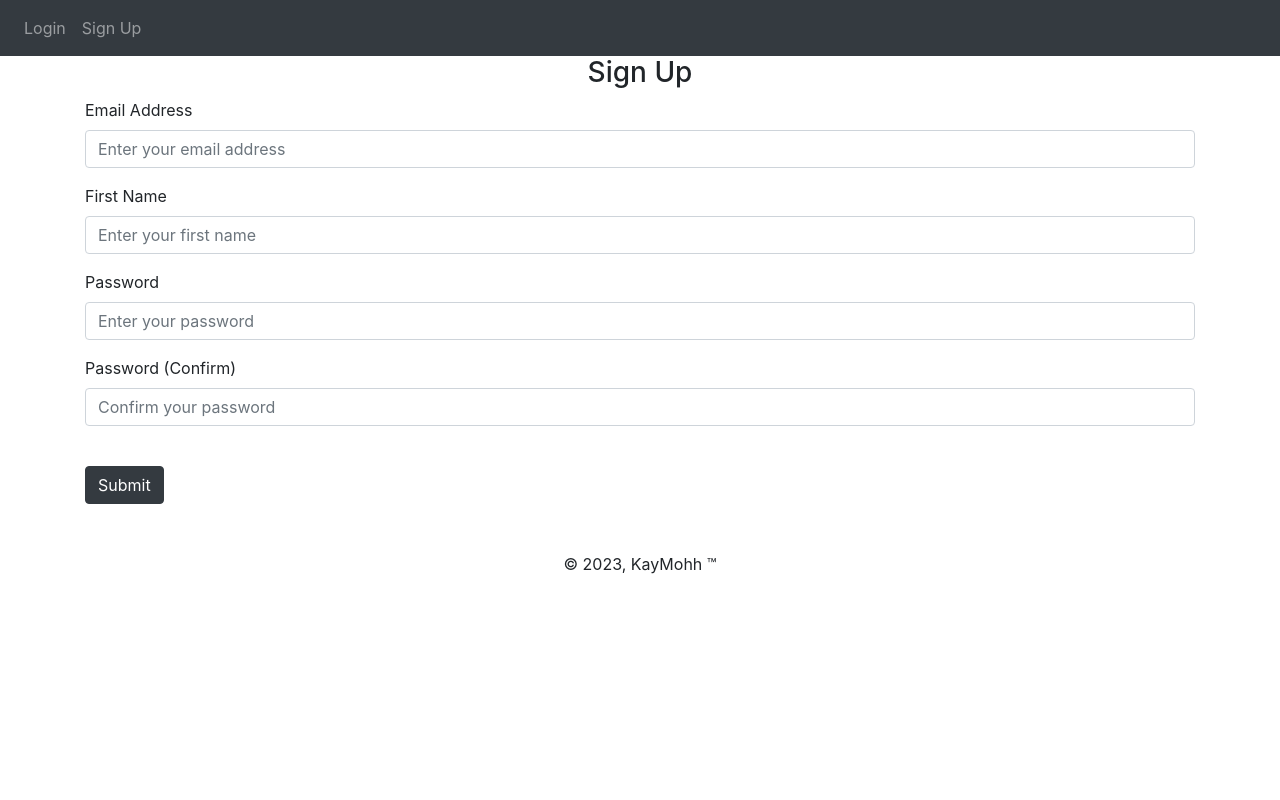
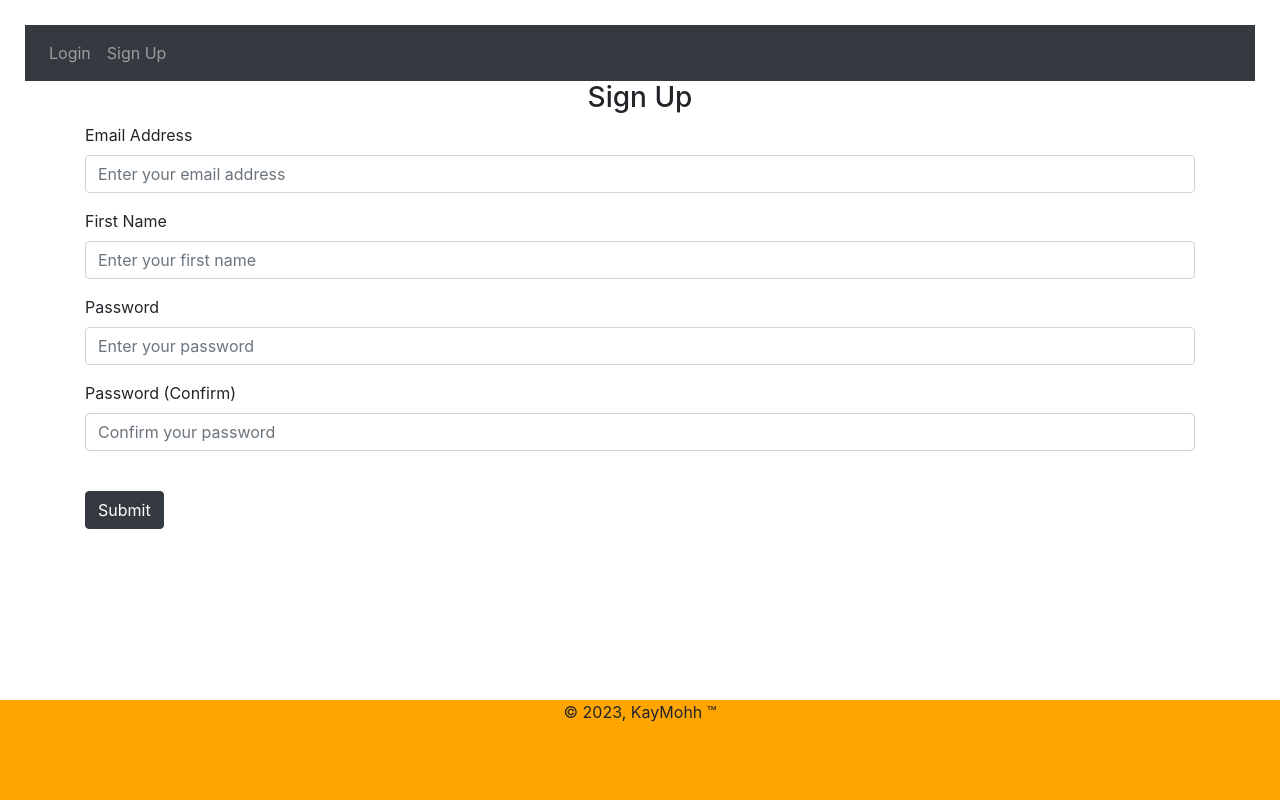
Before and after one commit to KayMohh/note-app, a Flask app: page /signup in a window 1280 px wide. Run offline with Flask 3, Linux system fonts and the light colour scheme; some libraries are stand-ins or nearby versions.

Commit message:
enroute final commit

```diff
--- a/noteapp/auth.py
+++ b/noteapp/auth.py
@@ -58,7 +58,7 @@
                             password=generate_password_hash(password1, method='sha256'))
             db.session.add(new_user)
             db.session.commit()
-            login_user(user, remember=True)
+            login_user(new_user, remember=True)
             flash('Account Created Successfully', category='success')
 
             return redirect(url_for('views.home'))
--- /dev/null
+++ b/noteapp/static/styles.css
@@ -0,0 +1,20 @@
+html {
+  position: relative;
+  min-height: 100%;
+}
+
+body {
+  background: black;
+  margin: 0 0 100px;
+  /* bottom = footer height */
+  padding: 25px;
+}
+.footer {
+  background-color: orange;
+  position: absolute;
+  left: 0;
+  bottom: 0;
+  height: 100px;
+  width: 100%;
+  overflow: hidden;
+}
--- a/noteapp/templates/base.html
+++ b/noteapp/templates/base.html
@@ -4,6 +4,8 @@
     <meta charset="UTF-8" />
     <meta http-equiv="X-UA-Compatible" content="IE=edge" />
     <meta name="viewport" content="width=device-width, initial-scale=1.0" />
+
+    <link rel="stylesheet" type="text/css" href="{{url_for('static', filename='styles.css')}}"/>
     <!-- Bootstrap 5 -->
     <!-- <link
       href="https://cdn.jsdelivr.net/npm/bootstrap@5.3.0-alpha3/dist/css/bootstrap.min.css"
@@ -69,7 +71,7 @@
 
     <footer>
       <br>  <br>
-      <div align="center">
+      <div class="footer" align="center">
 
         &copy; <script>new Date().getFullYear()>2010&&document.write(new Date().getFullYear());</script>, KayMohh &trade;
 
```
Also changed, not shown: instance/database.db.
